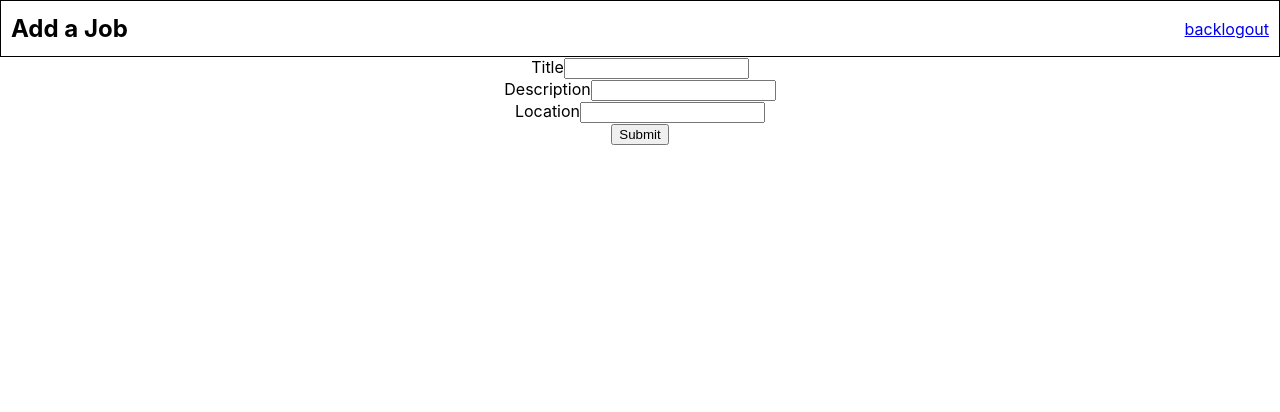
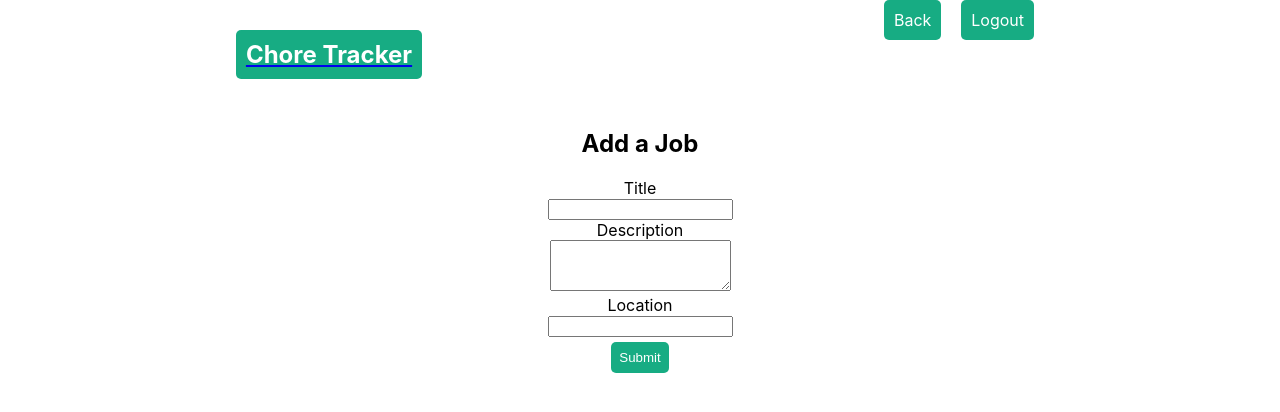
Before and after one commit to stephenbruen/choretracker, a React (Create React App) app in the folder client/: page /addjob in a window 1280 px wide. Shown: the top 412 px of the page. Built offline with nearby package versions, Linux system fonts and the light colour scheme.

Commit message:
second commit for styling

```diff
--- a/client/src/App.css
+++ b/client/src/App.css
@@ -54,42 +54,78 @@ padding-right: 10px;
 
 .home-body {
   display: flex;
-  border: 1px solid black;
-  flex-direction: row;
-}
-.l-control {
-
+  justify-content: space-evenly;
 }
 
-.table {
+.job-table {
+  border: 1px solid black;
+}
+
+.other-job {
+  border: 1px solid black;
+}
+
+.table-content {
+  padding: 5px;
+}
+
+
+.login {
+  background-color: #17ac83;
+  color: white;
+  border-radius: 5px;
+  border:#17ac83;
+  padding: 8px;
+  margin: 5px;
+}
+
+.signup {
+  background-color: #17ac83;
+  color: white;
+  border-radius: 5px;
+  border:#17ac83;
+  padding: 8px;
+  margin: 5px;
+}
+
+.errors {
+  color: red;
+}
+
+#nav-bar-container {
   display: flex;
-  border: 1px solid black;
-  flex-direction: row;
-  width: 700px;
-  justify-content: space-between;
-
-}
-.table-body {
-  border: 1px solid black;
-  display: flex;
-  flex-direction: column;
+  padding: 10px;
   justify-content: space-around;
 }
-.table-content {
-  display: flex;
-  justify-content: space-between;
+
+.title {
+  background-color: #17ac83;
+  text-decoration: none;
+  color: white;
+  padding: 10px;
+  border-radius: 5px;
+}
+
+.links{
+  padding: 10px;
+  margin: 10px;
+  background-color: #17ac83;
+  text-decoration: none;
+  color: white;
+  border-radius: 5px;
+}
+
+.view-container{
+  border-radius: 5px;
   border: 1px solid black;
-  align-items: center;
 }
-.l-top {
-  display: flex;
-  justify-content: space-around;
+
+.btn {
+  background-color: #17ac83;
+  color: white;
+  border-radius: 5px;
+  border:#17ac83;
+  padding: 8px;
+  margin: 5px;
+  text-decoration: none;
 }
-.l-table {
-  border: 1px solid orange;
-  display: flex;
-  flex-direction: column;
-  justify-content: space-around;
-  width: 700px;
-
-}
--- a/client/src/components/AddJob.js
+++ b/client/src/components/AddJob.js
@@ -2,6 +2,13 @@ import {useState} from 'react';
 import {useNavigate, Link} from 'react-router-dom';
 import axios from 'axios';
 import '../App.css';
+import Navbar from 'react-bootstrap/Navbar';
+import Container from 'react-bootstrap/Container';
+import Nav from 'react-bootstrap/Nav';
+import Form from 'react-bootstrap/Form';
+import Row from 'react-bootstrap/Row';
+import Col from 'react-bootstrap/Col';
+import Button from 'react-bootstrap/Button';
 
 
 const AddJob = () => {
@@ -31,6 +38,12 @@ const AddJob = () => {
             setErrMsg(err.response.data.error.errors);
         })
     }
+        const onLogout = (e) => {
+            axios.get('http://localhost:8000/api/logout')
+            .then(navigate('/'))
+            .catch(err => console.log(err))
+
+        }
         const handleTitle = (e) => {
             setErrMsg("");
             setTitle(e.target.value);
@@ -47,39 +60,53 @@ const AddJob = () => {
 
     return (
     <div className='container'>
-        <form onSubmit={onJobAddition}>
-        <div className='nav-bar'>
+        <Navbar expand = "lg">
+                <Container id = "nav-bar-container">
+                    <Navbar.Brand href = "/home"><h2 className = "title">Chore Tracker</h2></Navbar.Brand>
+                        <Nav className = "me-auto">
+                            <Nav.Link href = "/home" className = "links">Back</Nav.Link>
+                            <Nav.Link href = '' onClick = {onLogout} className = "links">Logout</Nav.Link>
+                        </Nav>
+                </Container>
+        </Navbar>
+
+        <div>
             <h2>Add a Job</h2>
-            {// need location for logout
-            }
-            <ul className='list-control'>
-                <Link to='/home'>back</Link>
-                <Link to='/'>logout</Link>
-            </ul>
         </div>
-        <div className='body'>
-            <div className='form'>
-                <div className='form-control'>
-                {errMsg.title ? <p>{errMsg.title.message}</p> : null}
-                <label htmlFor='title'>Title</label>
-                <input type='text' value={title} onChange={handleTitle} />
-                </div>
-                <div className='form-control'>
-                {errMsg.description? <p>{errMsg.description.message}</p> : null}
-                <label htmlFor='description'>Description</label>
-                <input type='text' value={description} onChange={handleDescription} />
-                </div>
-                <div className='form-control'>
-                {errMsg.location? <p>{errMsg.location.message}</p> : null}
-                <label htmlFor='location'>Location</label>
-                <input type='text' value={location} onChange={handleLocation} />
-                </div>
-                <div className='submit-btn'>
-                <input className='btn'type="submit" value = "Submit"/>
-                </div>
-            </div>
-        </div>
-        </form>
+
+        <Form onSubmit={onJobAddition}>
+            <Form.Group as = {Row} className = "mb-3" controlId = "formHorizontalTitle">
+                {errMsg.title ? <p className = "errors">{errMsg.title.message}</p> : null}
+                <Form.Label column sm = {2}>
+                    Title
+                </Form.Label>
+                <Col sm = {10}>
+                    <Form.Control type='text' value={title} onChange={handleTitle} />
+                </Col>
+            </Form.Group>
+
+            <Form.Group as = {Row} className = "mb-3" controlId = "formHorizontalDescription">
+                {errMsg.description? <p className = "errors">{errMsg.description.message}</p> : null}
+                <Form.Label column sm = {2}>
+                    Description
+                </Form.Label>
+                <Col cm = {10}>
+                    <Form.Control as = "textarea" rows = {3} value={description} onChange={handleDescription} />
+                </Col>
+            </Form.Group>
+
+            <Form.Group as = {Row} className = "mb-3" controlId = "formHorizontalLocation">
+                {errMsg.location? <p className = "errors">{errMsg.location.message}</p> : null}
+                <Form.Label column sm = {2}>
+                    Location
+                </Form.Label>
+                <Col sm = {10}>
+                    <Form.Control type='text' value={location} onChange={handleLocation} />
+                </Col>
+            </Form.Group>
+
+            <Button variant = "primary" type = "submit" className = "btn">Submit</Button>
+        </Form>
     </div>
     )
 }
--- a/client/src/components/EditJob.js
+++ b/client/src/components/EditJob.js
@@ -1,6 +1,13 @@
 import {useState, useEffect } from 'react';
 import axios from 'axios';
 import { useParams, Link, useNavigate} from 'react-router-dom';
+import Button from 'react-bootstrap/Button';
+import Navbar from 'react-bootstrap/Navbar';
+import Container from 'react-bootstrap/Container';
+import Nav from 'react-bootstrap/Nav';
+import Form from 'react-bootstrap/Form';
+import Row from 'react-bootstrap/Row';
+import Col from 'react-bootstrap/Col';
 
 const EditJob = (props) => {
     const {id} = useParams();
@@ -56,38 +63,63 @@ const EditJob = (props) => {
             setErrMsg("");
             setLocation(e.target.value);
         }
+        const onLogout = (e) => {
+            axios.get('http://localhost:8000/api/logout')
+            .then(navigate('/'))
+            .catch(err => console.log(err))
+
+        }
 
 
     return (
         <div>
+            <Navbar expand = "lg">
+                <Container id = "nav-bar-container">
+                    <Navbar.Brand href = "/home"><h2 className = "title">Chore Tracker</h2></Navbar.Brand>
+                        <Nav className = "me-auto">
+                            <Nav.Link href = "/addjob" className = "links">Add a Job</Nav.Link>
+                            <Nav.Link href = "/home" className = "links">Back</Nav.Link>
+                            <Nav.Link href = '' className = "links" onClick = {onLogout}>Logout</Nav.Link>
+                        </Nav>
+                </Container>
+            </Navbar>
+
             <div>
-                <h1>Edit this Job</h1>
-                <Link to = {'/home'}>Back</Link>
+                <h2>Edit this Job</h2>
             </div>
-            <form onSubmit={onSubmitHandler}>
-                <div className='body'>
-                    <div className='form'>
-                        <div className='form-control'>
-                        {errMsg.title ? <p>{errMsg.title.message}</p> : null}
-                        <label htmlFor='title'>Title</label>
-                        <input type='text' value={title} onChange={handleTitle} />
-                        </div>
-                        <div className='form-control'>
-                        {errMsg.description? <p>{errMsg.description.message}</p> : null}
-                        <label htmlFor='description'>Description</label>
-                        <input type='text' value={description} onChange={handleDescription} />
-                        </div>
-                        <div className='form-control'>
-                        {errMsg.location? <p>{errMsg.location.message}</p> : null}
-                        <label htmlFor='location'>Location</label>
-                        <input type='text' value={location} onChange={handleLocation} />
-                        </div>
-                        <div className='submit-btn'>
-                        <input className='btn'type="submit" value = "Submit"/>
-                        </div>
-                    </div>
-                </div>
-        </form>
+
+            <Form className = "style" onSubmit={onSubmitHandler}>
+                <Form.Group as = {Row} className = "mb-3" controlId = "formHorizontalTitle">
+                    {errMsg.title ? <p className = "errors">{errMsg.title.message}</p> : null}
+                    <Form.Label column sm = {2}>
+                        Title
+                    </Form.Label>
+                    <Col sm ={10}>
+                        <Form.Control type = "text" value = {title} onChange={handleTitle} />
+                    </Col>
+                </Form.Group>
+
+                <Form.Group as = {Row} className = "mb-3" controlId = "formHorizontalDescription">
+                    {errMsg.description? <p className = "errors">{errMsg.description.message}</p> : null}
+                    <Form.Label column sm = {2}>
+                        Description
+                    </Form.Label>
+                    <Col sm = {10}>
+                        <Form.Control  as ='textarea' rows = {3} value={description} onChange={handleDescription} />
+                    </Col>
+                </Form.Group>
+
+                <Form.Group as = {Row} className = "mb-3" controlId = "formHorizontalLocation">
+                    {errMsg.location? <p className = "errors">{errMsg.location.message}</p> : null}
+                    <Form.Label column sm = {2}>
+                        Location
+                    </Form.Label>
+                    <Col sm = {10}>
+                        <Form.Control type = "text" value={location} onChange={handleLocation} />
+                    </Col>
+                </Form.Group>
+                <Button variant = "primary" type = "submit" className = "btn">Submit</Button>
+        </Form>
     </div>
 
     )
--- a/client/src/components/HomePage.js
+++ b/client/src/components/HomePage.js
@@ -2,12 +2,17 @@ import {useEffect, useState} from 'react'
 import axios from 'axios'
 import { useNavigate } from 'react-router-dom'
 import '../App.css'
-import Button from 'react-bootstrap/Button'
+import Navbar from 'react-bootstrap/Navbar';
+import Container from 'react-bootstrap/Container';
+import Nav from 'react-bootstrap/Nav';
+import Table from 'react-bootstrap/Table';
+import { useParams} from 'react-router-dom';
 
 
 const HomePage = () => {
     const [jobs, setJobs] = useState([])
     const [user, setUser] = useState([])
+    const {id} = useParams();
     const navigate = useNavigate()
     //delete function did not work
     const onDeleteHandler = (jobId) => {
@@ -49,50 +54,46 @@ const HomePage = () => {
 
     return (
         <div className='container'>
-            <h1>welcome </h1>
-            <Button onClick = {onLogout} variant = "danger">Logout</Button>
+            <Navbar expand = "lg">
+                <Container id = "nav-bar-container">
+                    <Navbar.Brand href = "/home"><h2 className = "title">Chore Tracker</h2></Navbar.Brand>
+                        <Nav className = "me-auto">
+                            <Nav.Link href = "/addjob" className = "links">Add a Job</Nav.Link>
+                            <Nav.Link href = '' onClick = {onLogout} className = "links">Logout</Nav.Link>
+                        </Nav>
+                </Container>
+            </Navbar>
             <div className='home-body'>
                 <div className='l-control'>
                     <div className='l-table'>
-                        <table>
+                        <Table className = "job-table" striped bordered hover>
                             <thead>
                                 <tr className='table'>
                                     <th>Job</th>
                                     <th>Location</th>
                                     <th>Action</th>
                                 </tr>
-                            </thead>
-                            <tbody>
-                                <tr className='table-body'>
+
                                 {
                                     jobs.map((job, idx)=> {
-                                        return <div className='table-content' key={idx}>
+                                        return <tr className='table-content' key={idx}>
                                             <td>{job.title}</td>
                                             <td>{job.location}</td>
-                                            <ul>
-                                                <li>
-                                                <a onClick={(e)=> navigate('/view/' + job._id)}href=''>view</a>
-                                                <a onClick={(e)=> navigate('./addJob')}href=''>add</a>
-                                                <a onClick={(e)=> navigate('/edit/' +job._id)}href=''>edit</a>
-                                                {// delete functionality on last onClick
-                                                }
-                                                <a onClick = {() => onDeleteHandler(job._id)} href=''>cancel</a>
-                                                </li>
-                                            </ul>
-                                        </div>
+                                            <td><a onClick={(e)=> navigate('/view/' + job._id)}href=''>View</a></td>
+                                            <td><a onClick={(e)=> navigate('./addJob')}href=''>Add</a></td>
+                                            <td><a onClick={(e)=> navigate('/edit/' +job._id)}href=''>Edit</a></td>
+                                            <td><a onClick = {(e) => onDeleteHandler(job._id)} href=''>Cancel</a></td>
+                                        </tr>
                                     })
                                 }
-                                </tr>
-                            </tbody>
-                        </table>
+
+                            </thead>
+                        </Table>
                     </div>
                 </div>
                 <div className='r-control'>
-                    <div className='r-top'>
-                        <button onClick={(e)=> navigate('/addJob')}>Add Job</button>
-                    </div>
                     <div className='r-bottom'>
-                        <table>
+                        <Table className = "other-job" striped bordered hover>
                             <thead>
                                 <tr>
                                     <th>My Jobs</th>
@@ -103,17 +104,17 @@ const HomePage = () => {
                                         {
                                             user.map((job, idx)=> {
                                                 return (
-                                                <div key ={idx} className='user-table'>
+                                                <tr key ={idx} className='user-table'>
                                                     <td>{job.title}</td>
-                                                    <a onClick={(e)=> navigate('/view/' + job._id)} href=''>view</a>
-                                                    <a href=''>done</a>
-                                                </div>
+                                                    <td><a onClick={(e)=> navigate('/view/' + job._id)} href=''>View</a></td>
+                                                    <td><a href=''>Done</a></td>
+                                                </tr>
                                                 )
                                             })
                                         }
                                 </tr>
                             </tbody>
-                        </table>
+                        </Table>
                     </div>
                 </div>
 
--- a/client/src/components/Login.js
+++ b/client/src/components/Login.js
@@ -10,7 +10,7 @@ import {Link} from 'react-router-dom';
 const Login = () => {
     const [email, setEmail] = useState("")
     const [password, setPassword] = useState("")
-    const [errMsg, setErrMsg] = useState({})
+    const [errMsg, setErrMsg] = useState([])
     const navigate = useNavigate();
 
     const onSubmitHandler = async (e) => {
@@ -25,27 +25,35 @@ const Login = () => {
             console.log(email, password)
             navigate('/home');
         })
-        .catch(err => {
-            console.log(err.response.data.error.errors);
-            setErrMsg(err.response.data.error.errors);
+        .catch((err) => {
+            console.log(err)
+            const errorResponse = err.response.data.error.errors;
+            const errorList = []
+
+            for (const key of Object.key(errorResponse)) {
+                errorList.push(errorResponse[key].message)
+            }
+            setErrMsg(errorList);
         })
     }
 
     const emailHandler = (e) => {
-        setErrMsg("");
         setEmail(e.target.value);
     }
     const passwordHandler = (e) => {
-        setErrMsg("");
         setPassword(e.target.value);
     }
 
     return (
         <div>
+            <div className = "top-bar">
+                <h1>Welcome to Chore Tracker</h1>
+            </div>
             <h1>Login</h1>
-            <Form onSubmit = {onSubmitHandler}>
+            {errMsg.map((err, index) => <p className = "errors" key = {index}>{err}</p>)}
+            <Form className = "login-form" onSubmit = {onSubmitHandler}>
                 <Form.Group as = {Row} className = "mb-3" controlId = "formHorizontalEmail">
-                        {errMsg.email? <p>{errMsg.email.validate.message}</p> : null}
+
                         <Form.Label column sm = {2}>
                             Email
                         </Form.Label>
@@ -55,7 +63,7 @@ const Login = () => {
                 </Form.Group>
 
                 <Form.Group as = {Row} className = "mb-3" controlId = "formHorizontalPassword">
-                        {errMsg.password? <p>{errMsg.password.message}</p> : null}
+
                         <Form.Label column sm = {2}>
                             Password
                         </Form.Label>
@@ -63,7 +71,7 @@ const Login = () => {
                             <Form.Control type='password' value={password} onChange={passwordHandler} />
                         </Col>
                 </Form.Group>
-                <Button variant = "primary" type = "submit">Login</Button>
+                <Button variant = "primary" type = "submit" className = "login">Login</Button>
             </Form>
             <h3>Don't have an account?<Link to = {'/register'}> Sign Up</Link> here!</h3>
         </div>
--- a/client/src/components/SignUp.js
+++ b/client/src/components/SignUp.js
@@ -5,6 +5,7 @@ import Button from 'react-bootstrap/Button';
 import Row from 'react-bootstrap/Row';
 import Col from 'react-bootstrap/Col';
 import { useNavigate } from 'react-router-dom';
+import {Link} from 'react-router-dom';
 
 
 const SignUp = () => {
@@ -60,10 +61,13 @@ const SignUp = () => {
 
     return (
         <div>
+            <div className = "top-bar">
+                <h1>Welcome to Chore Tracker</h1>
+            </div>
             <h1>Sign Up!</h1>
             <Form className = "style" onSubmit = {onSubmitHandler}>
                 <Form.Group as = {Row} className = "mb-3" controlId = "formHorizontalFirstName">
-                    {errMsg.firstName? <p>{errMsg.firstName.message}</p> : null}
+                    {errMsg.firstName? <p className = "errors">{errMsg.firstName.message}</p> : null}
                     <Form.Label column sm = {2}>
                         First Name
                     </Form.Label>
@@ -73,7 +77,7 @@ const SignUp = () => {
                 </Form.Group>
 
                 <Form.Group as = {Row} className = "mb-3" controlId = "formHorizontalLastName">
-                    {errMsg.lastName? <p>{errMsg.lastName.message}</p> : null}
+                    {errMsg.lastName? <p className = "errors">{errMsg.lastName.message}</p> : null}
                     <Form.Label column sm = {2}>
                         Last Name
                     </Form.Label>
@@ -83,7 +87,7 @@ const SignUp = () => {
                 </Form.Group>
 
                 <Form.Group as = {Row} className = "mb-3" controlId = "formHorizontalEmail">
-                    {errMsg.email? <p>{errMsg.email.message}</p> : null}
+                    {errMsg.email? <p className = "errors">{errMsg.email.message}</p> : null}
                     <Form.Label column sm = {2}>
                         Email
                     </Form.Label>
@@ -94,7 +98,7 @@ const SignUp = () => {
 
 
                 <Form.Group as = {Row} className = "mb-3" controlId = "formHorizontalPassword">
-                    {errMsg.password? <p>{errMsg.password.message}</p> : null}
+                    {errMsg.password? <p className = "errors">{errMsg.password.message}</p> : null}
                     <Form.Label column sm = {2}>
                         Password
                     </Form.Label>
@@ -104,7 +108,7 @@ const SignUp = () => {
                 </Form.Group>
 
                 <Form.Group as = {Row} className = "mb-3" controlId = "formHorizontalConfirmPassword">
-                    {errMsg.confirmPassword? <p>{errMsg.confirmPassword.message}</p> : null}
+                    {errMsg.confirmPassword? <p className = "errors">{errMsg.confirmPassword.message}</p> : null}
                     <Form.Label column sm= {2}>
                         Confirm Password
                     </Form.Label>
@@ -113,8 +117,9 @@ const SignUp = () => {
                     </Col>
                 </Form.Group>
 
-                <Button variant = "primary" type = "submit">Sign Up</Button>
+                <Button variant = "primary" type = "submit" className = "signup">Sign Up</Button>
             </Form>
+            <h3>Already have an account?<Link to = {'/'}> Login</Link> here!</h3>
         </div>
     )
 }
--- a/client/src/components/ViewJobs.js
+++ b/client/src/components/ViewJobs.js
@@ -1,7 +1,10 @@
 import {useState, useEffect} from 'react'
 import axios from 'axios'
 import {useParams, Link, useNavigate} from 'react-router-dom'
-
+import Button from 'react-bootstrap/Button';
+import Navbar from 'react-bootstrap/Navbar';
+import Container from 'react-bootstrap/Container';
+import Nav from 'react-bootstrap/Nav';
 
 const ViewJobs = () => {
     const [title, setTitle] = useState()
@@ -46,23 +49,38 @@ const ViewJobs = () => {
             console.log(err.response)
         })
     }
+    const onLogout = (e) => {
+        axios.get('http://localhost:8000/api/logout')
+        .then(navigate('/'))
+        .catch(err => console.log(err))
+
+    }
+
     return (
         <div className='container'>
+            <Navbar expand = "lg">
+                <Container id = "nav-bar-container">
+                    <Navbar.Brand href = "/home"><h2 className = "title">Chore Tracker</h2></Navbar.Brand>
+                        <Nav className = "me-auto">
+                            <Nav.Link href = "/addjob" className = "links">Add a Job</Nav.Link>
+                            <Nav.Link href = "/home" className = "links">Back</Nav.Link>
+                            <Nav.Link href = '' onClick = {onLogout} className = "links">Logout</Nav.Link>
+                        </Nav>
+                </Container>
+            </Navbar>
             <div className='view-top'>
                 <h2>{jobs.title}</h2>
-                <ul>
-                    <a onClick={(e)=> navigate('/home')} href=''>back</a>
-                    <a href=''>logout</a>
-                </ul>
             </div>
+            <div className = "view-container">
                 <div className='view-body'>
                     <h2>{viewJob.description}</h2>
-                <h2>{viewJob.location}</h2>
+                    <h2>Location: {viewJob.location}</h2>
                 </div>
                 <div className='view-bottom'>
                     <h2>
-                <Link onClick={addToUserJobs}>Add to My Jobs</Link>
+                    <Link onClick={addToUserJobs} className = "btn">Add to My Jobs</Link>
                     </h2>
+                </div>
             </div>
         </div>
     )
```
Lines whose indentation alone changed are shown as unchanged.
